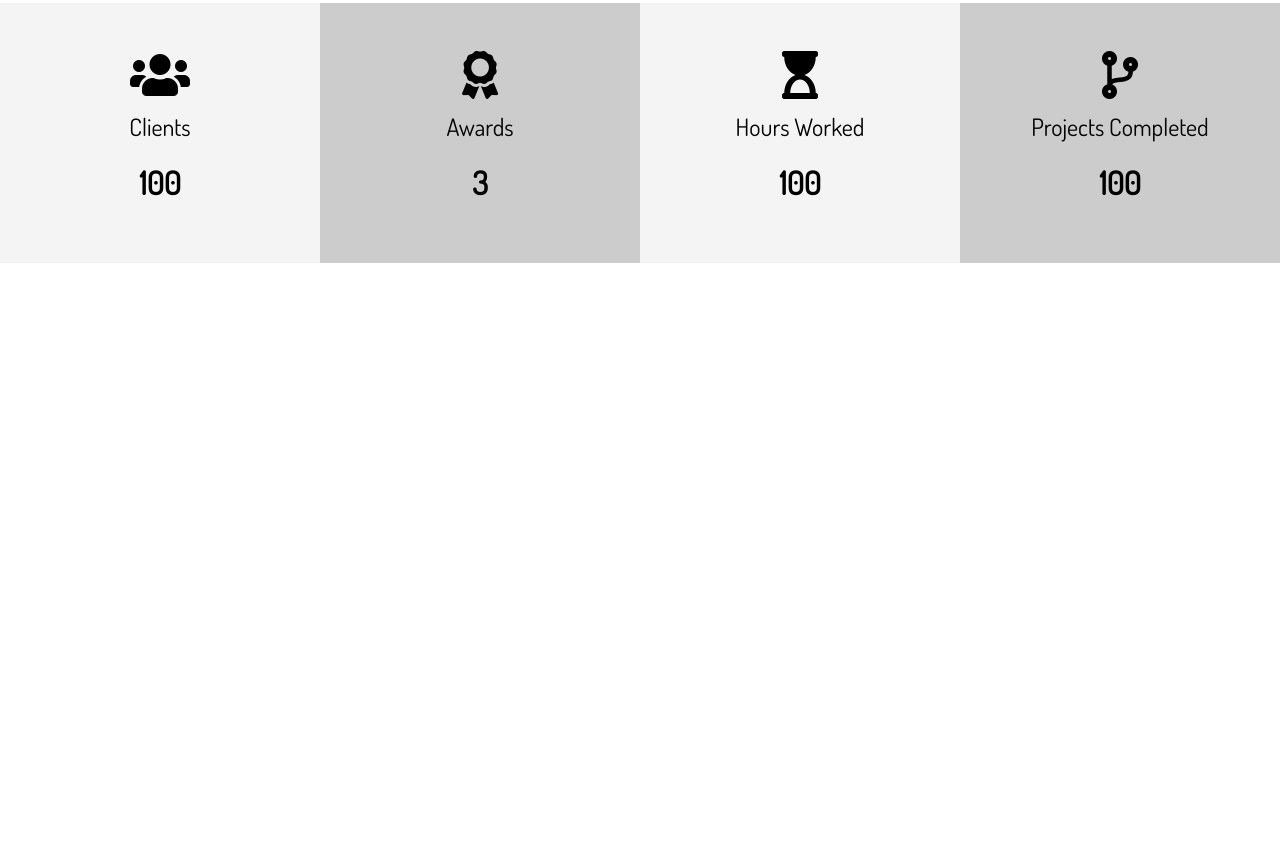
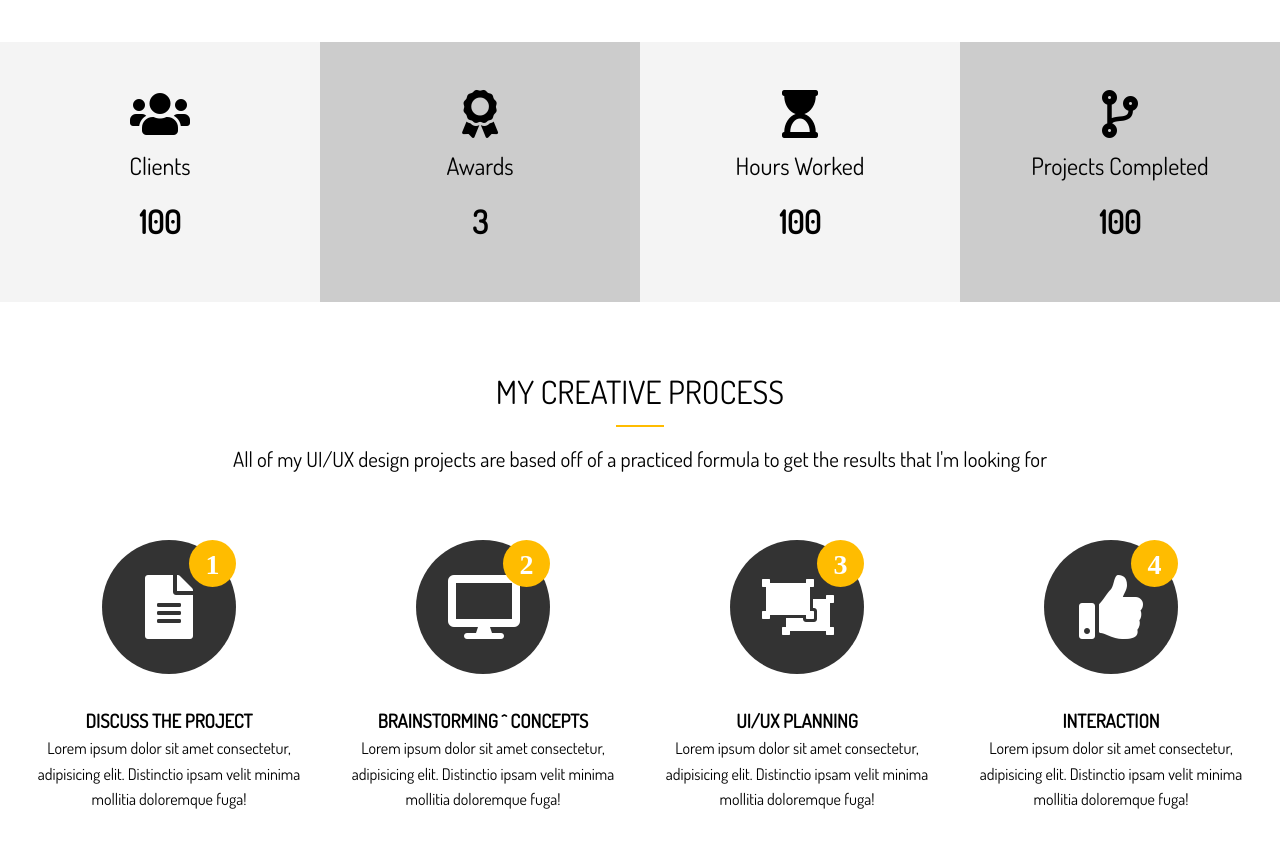
Before and after one commit to naveenKumar0408/Portfolio-website-using-sass, a plain HTML site: page dist/index.html in a window 1280 px wide. Shown: the part 1158-2003 px from the top of the page. Before the commit the page ends 1453 px from the top, so only its background shows below. Drawn offline with Linux system fonts and the light colour scheme.

Commit message:
Added Home Process section Html and CSS

```diff
--- a/dist/index.html
+++ b/dist/index.html
@@ -116,6 +116,48 @@
       </div>
     </section>
 
+    <!-- Section-C Process -->
+    <section id="home-c" class="text-center py-2">
+      <div class="container">
+          <h2 class="section-title"> My Creative Process</h2>
+          <div class="bottom-line"></div>
+          <p class="lead">
+            All of my UI/UX design projects are based off of a practiced formula to get the results
+            that I'm looking for
+          </p>
+          <div class="process">
+            <div>
+              <i class="fas fa-file-alt fa-4x process-icon my-2">
+                <div class="process-step">1</div>
+              </i>
+              <h3>Discuss the Project</h3>
+              <p>Lorem ipsum dolor sit amet consectetur, adipisicing elit. Distinctio ipsam velit minima mollitia doloremque fuga!</p>
+            </div>
+            <div>
+              <i class="fas fa-desktop fa-4x process-icon my-2">
+                <div class="process-step">2</div>
+              </i>
+              <h3>Brainstorming ^ Concepts</h3>
+              <p>Lorem ipsum dolor sit amet consectetur, adipisicing elit. Distinctio ipsam velit minima mollitia doloremque fuga!</p>
+            </div>
+            <div>
+              <i class="fas fa-object-ungroup fa-4x process-icon my-2">
+                <div class="process-step">3</div>
+              </i>
+              <h3>UI/UX Planning</h3>
+              <p>Lorem ipsum dolor sit amet consectetur, adipisicing elit. Distinctio ipsam velit minima mollitia doloremque fuga!</p>
+            </div>
+            <div>
+              <i class="fas fa-thumbs-up fa-4x process-icon my-2">
+                <div class="process-step">4</div>
+              </i>
+              <h3>Interaction</h3>
+              <p>Lorem ipsum dolor sit amet consectetur, adipisicing elit. Distinctio ipsam velit minima mollitia doloremque fuga!</p>
+            </div>
+          </div>
+      </div>
+    </section>
+
     <script src="js/typewriter.js"></script>
 </body>
 </html>
--- a/scss/main.scss
+++ b/scss/main.scss
@@ -110,6 +110,24 @@ img{
     }
 }
 
+// Section Title
+.section-title{
+    font-size: 2rem;
+    display: block;
+    padding-bottom: 0.5rem;
+    text-align: center;
+    font-weight: 100;
+    text-transform: uppercase;
+}
+
+.bottom-line{
+    height: 2px;
+    width: 3rem;
+    background: $main-color;
+    display: block;
+    margin: 0 auto 1rem auto;
+}
+
 //main Nav
 #main-nav{
     display: flex;
@@ -219,4 +237,54 @@ img{
             }
         }
     }
+
+    // Home Section C - Process Section
+    &-c{
+        .process{
+            display: grid;
+            grid-template-columns: repeat(4,1fr);
+            grid-gap:1.5rem;
+            text-align: center;
+
+            //Process Step
+            &-step{
+                position:absolute;
+                top: 0;
+                right: 0;
+                font-size: 28px;
+                background: $main-color;
+                border-radius: 50%;
+                height: 15px;
+                width: 15px;
+                line-height: 15px;
+                padding: 1rem;
+                transition: all 1s;
+            }
+
+            //Process-Icon
+            &-icon{
+                border-radius: 50%;
+                background: $dark-color;
+                color: #fff;
+                padding: 2rem;
+                width: 70px;
+                height: 70px;
+                line-height: 70px;
+                text-align: center;
+                position: relative;
+                transition: all 1s;
+
+                &:hover{
+                    background: $main-color;
+                    width: 90px;
+                    height: 90px;
+                    line-height: 90px;
+
+                    .process-step{
+                        background:$dark-color;
+                    }
+                }
+            }
+        }
+    }
 }
```
Also changed, not shown: dist/css/main.css.
